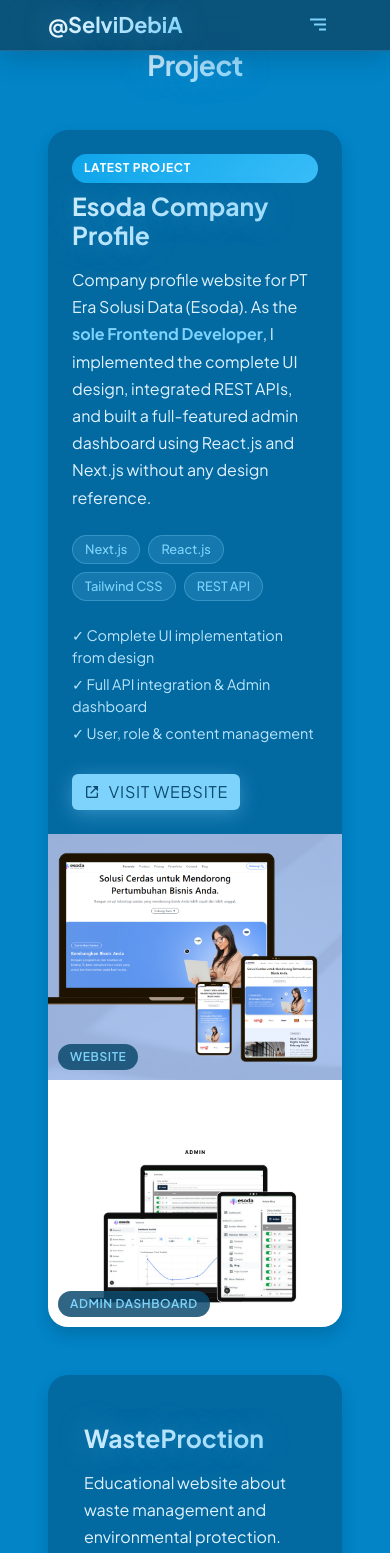
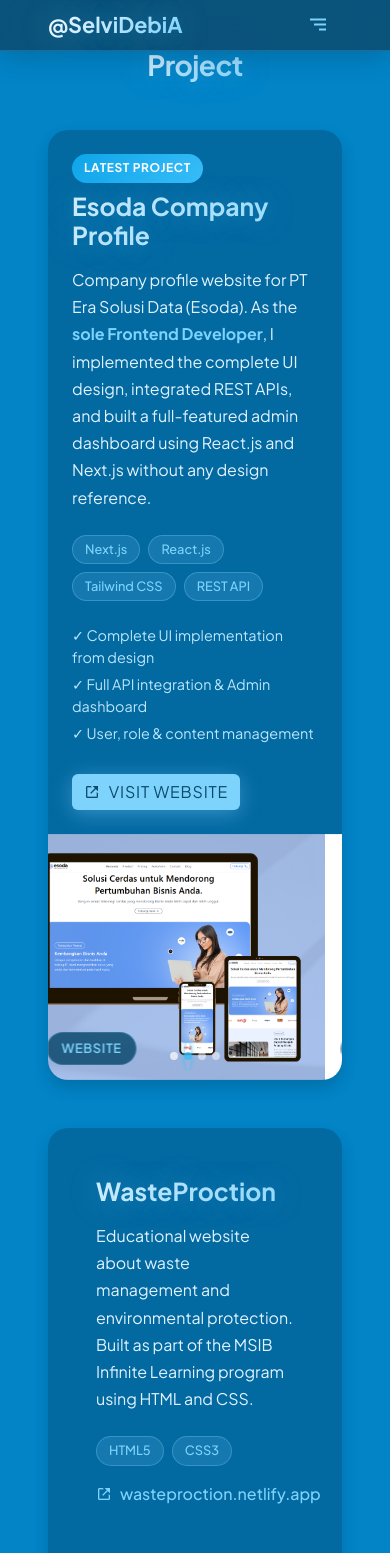
Before and after one commit to selvidebianita/Portofolio_Vue, a Vue app: page /project in a window 390 px wide. Shown: the top 1553 px of the page. Built offline with nearby package versions, Linux system fonts and the light colour scheme.

Commit message:
refactor project cards into data array and add bootstrap carousels for multiple images

```diff
--- a/src/components/Project/Project.vue
+++ b/src/components/Project/Project.vue
@@ -1,143 +1,127 @@
 <script setup>
+import { ref } from 'vue';
 
+const projects = ref([
+  {
+    title: 'Esoda Company Profile',
+    isFeatured: true,
+    badge: 'Latest Project',
+    description: 'Company profile website for PT Era Solusi Data (Esoda). As the <strong>sole Frontend Developer</strong>, I implemented the complete UI design, integrated REST APIs, and built a full-featured admin dashboard using React.js and Next.js without any design reference.',
+    techStack: ['Next.js', 'React.js', 'Tailwind CSS', 'REST API'],
+    highlights: [
+      'Complete UI implementation from design',
+      'Full API integration & Admin dashboard',
+      'User, role & content management'
+    ],
+    link: 'https://esoda.id',
+    images: [
+      { src: '/images/project/esoda.png', label: 'Website' },
+      { src: '/images/project/admin.png', label: 'Admin Dashboard' },
+      { src: '/images/project/esoda-home.png', label: 'Home Page' },
+      { src: '/images/project/esoda-dashboard.png', label: 'Dashboard Stats' }
+    ]
+  },
+  {
+    title: 'WasteProction',
+    isFeatured: false,
+    description: 'Educational website about waste management and environmental protection. Built as part of the MSIB Infinite Learning program using HTML and CSS.',
+    techStack: ['HTML5', 'CSS3'],
+    link: 'https://wasteproction.netlify.app/',
+    images: [
+      { src: '/images/project/WASTE.png', label: 'Landing Page' },
+      { src: '/images/project/wps.jpg', label: 'Content Interface' }
+    ]
+  },
+  {
+    title: 'DestinAsyik',
+    isFeatured: false,
+    description: 'Travel destination discovery website built as the final project for MSIB Infinite Learning program. Developed using React.js and Tailwind CSS with modern UI/UX design.',
+    techStack: ['React.js', 'Tailwind CSS'],
+    images: [
+      { src: '/images/project/dESTIN.png', label: 'Main Display' },
+      { src: '/images/project/ds.jpg', label: 'Destinations View' }
+    ]
+  },
+  {
+    title: 'School Website',
+    isFeatured: false,
+    description: 'Full-stack school website built as the final project for web programming course at Amikom Yogyakarta University. Includes student information, news, and gallery features.',
+    techStack: ['HTML', 'PHP', 'CSS', 'MySQL'],
+    images: [
+      { src: '/images/project/sk.jpg', label: 'School Portal' },
+      { src: '/images/project/dc.png', label: 'Database Design' }
+    ]
+  },
+  {
+    title: 'Auto Rent UI',
+    isFeatured: false,
+    description: 'Mobile application UI/UX design for car rental service. Created as the final assignment for Human-Computer Interaction (IMK) course using Figma.',
+    techStack: ['Figma', 'UI/UX Design'],
+    images: [
+      { src: '/images/project/au.jpg', label: 'Mobile Interface' }
+    ]
+  }
+]);
 </script>
 
 <template>
   <div class="row gx-5 justify-content-center">
     <div class="col-lg-11 col-xl-9 col-xxl-8">
 
-      <!-- Project Card - Esoda Company Profile (Featured Project) -->
-      <div class="card overflow-hidden shadow border-0 mb-5 featured-project">
+      <div v-for="(project, index) in projects" :key="index" :class="['card overflow-hidden shadow border-0 mb-5', project.isFeatured ? 'featured-project' : '']">
         <div class="card-body p-0">
           <div class="row g-0">
             <!-- Left: Content -->
-            <div class="col-lg-6 p-4 p-md-5 d-flex flex-column justify-content-center">
-              <span class="badge-new">Latest Project</span>
-              <h2 class="fw-bolder text-gradient mt-2 mb-3">Esoda Company Profile</h2>
-              <p class="project-desc">
-                Company profile website for PT Era Solusi Data (Esoda). As the <strong>sole Frontend Developer</strong>,
-                I implemented the complete UI design, integrated REST APIs, and built a full-featured admin dashboard
-                using React.js and Next.js without any design reference.
-              </p>
+            <div :class="[project.isFeatured ? 'col-lg-6 p-4 p-md-5 d-flex flex-column justify-content-center' : 'col-md-6 p-5 d-flex flex-column justify-content-center']">
+              <span v-if="project.badge" class="badge-new w-auto align-self-start">{{ project.badge }}</span>
+              <h2 :class="['fw-bolder text-gradient', project.badge ? 'mt-2 mb-3' : 'mb-3']">{{ project.title }}</h2>
+              <p class="project-desc" v-html="project.description"></p>
+
               <div class="tech-stack mb-3">
-                <span class="tech-badge">Next.js</span>
-                <span class="tech-badge">React.js</span>
-                <span class="tech-badge">Tailwind CSS</span>
-                <span class="tech-badge">REST API</span>
+                <span v-for="tech in project.techStack" :key="tech" class="tech-badge">{{ tech }}</span>
               </div>
-              <div class="project-highlights mb-4">
-                <div class="highlight-item">✓ Complete UI implementation from design</div>
-                <div class="highlight-item">✓ Full API integration & Admin dashboard</div>
-                <div class="highlight-item">✓ User, role & content management</div>
+
+              <div v-if="project.highlights" class="project-highlights mb-4">
+                <div v-for="highlight in project.highlights" :key="highlight" class="highlight-item">✓ {{ highlight }}</div>
               </div>
-              <div>
-                <a href="https://esoda.id" class="btn btn-primary" target="_blank">
-                  <i class='bx bx-link-external me-2'></i>Visit Website
+
+              <div v-if="project.link">
+                <a :href="project.link" :class="[project.isFeatured ? 'btn btn-primary' : 'project-link']" target="_blank">
+                  <i class='bx bx-link-external me-2'></i>{{ project.isFeatured ? 'Visit Website' : project.link.replace('https://', '').replace('/', '') }}
                 </a>
               </div>
             </div>
-            <!-- Right: Images (stacked) -->
-            <div class="col-lg-6">
-              <div class="project-images-stack">
-                <div class="project-image-item">
-                  <img src="/images/project/esoda.png" alt="Esoda Website" class="img-fluid" />
-                  <span class="image-label">Website</span>
+
+            <!-- Right: Image Slider -->
+            <div :class="[project.isFeatured ? 'col-lg-6' : 'col-md-6']">
+              <div :id="'carouselProject' + index" class="carousel slide h-100" data-bs-ride="carousel">
+                <div class="carousel-indicators" v-if="project.images.length > 1">
+                  <button v-for="(img, imgIndex) in project.images" :key="'ind-'+imgIndex" type="button" :data-bs-target="'#carouselProject' + index" :data-bs-slide-to="imgIndex" :class="{ active: imgIndex === 0 }" aria-current="true" :aria-label="'Slide ' + (imgIndex + 1)"></button>
                 </div>
-                <div class="project-image-item">
-                  <img src="/images/project/admin.png" alt="Esoda Admin Dashboard" class="img-fluid" />
-                  <span class="image-label">Admin Dashboard</span>
+
+                <div class="carousel-inner h-100">
+                  <div v-for="(image, imgIndex) in project.images" :key="'img-'+imgIndex" :class="['carousel-item h-100', { active: imgIndex === 0 }]">
+                    <div class="project-image-view h-100 w-100 position-relative">
+                      <img :src="image.src" :alt="image.label" class="img-fluid w-100 h-100 object-fit-cover" />
+                      <span v-if="project.isFeatured" class="image-label">{{ image.label }}</span>
+
+                      <!-- Overlay for non-featured projects to maintain styling -->
+                      <div v-if="!project.isFeatured" class="image-overlay"></div>
+                    </div>
+                  </div>
                 </div>
+
+                <button v-if="project.images.length > 1" class="carousel-control-prev" type="button" :data-bs-target="'#carouselProject' + index" data-bs-slide="prev">
+                  <span class="carousel-control-prev-icon shadow-sm rounded-circle p-3 bg-dark bg-opacity-50" aria-hidden="true"></span>
+                  <span class="visually-hidden">Previous</span>
+                </button>
+                <button v-if="project.images.length > 1" class="carousel-control-next" type="button" :data-bs-target="'#carouselProject' + index" data-bs-slide="next">
+                  <span class="carousel-control-next-icon shadow-sm rounded-circle p-3 bg-dark bg-opacity-50" aria-hidden="true"></span>
+                  <span class="visually-hidden">Next</span>
+                </button>
               </div>
             </div>
-          </div>
-        </div>
-      </div>
 
-      <!-- Project Card 1 - WasteProction -->
-      <div class="card overflow-hidden shadow border-0 mb-5">
-        <div class="card-body p-0">
-          <div class="row">
-            <div class="col-md-6 p-5">
-              <h2 class="fw-bolder text-gradient">WasteProction</h2>
-              <p class="project-desc">
-                Educational website about waste management and environmental protection.
-                Built as part of the MSIB Infinite Learning program using HTML and CSS.
-              </p>
-              <div class="tech-stack mb-3">
-                <span class="tech-badge">HTML5</span>
-                <span class="tech-badge">CSS3</span>
-              </div>
-              <a href="https://wasteproction.netlify.app/" class="project-link" target="_blank">
-                <i class='bx bx-link-external me-1'></i>wasteproction.netlify.app
-              </a>
-            </div>
-            <div class="col-md-6 project-image" style="background-image: url('/images/project/WASTE.png'); background-size: contain; background-repeat: no-repeat; background-position: center center;">
-            </div>
-          </div>
-        </div>
-      </div>
-
-      <!-- Project Card 2 - DestinAsyik -->
-      <div class="card overflow-hidden shadow border-0 mb-5">
-        <div class="card-body p-0">
-          <div class="row">
-            <div class="col-md-6 p-5">
-              <h2 class="fw-bolder text-gradient">DestinAsyik</h2>
-              <p class="project-desc">
-                Travel destination discovery website built as the final project for MSIB Infinite Learning program.
-                Developed using React.js and Tailwind CSS with modern UI/UX design.
-              </p>
-              <div class="tech-stack mb-3">
-                <span class="tech-badge">React.js</span>
-                <span class="tech-badge">Tailwind CSS</span>
-              </div>
-            </div>
-            <div class="col-md-6 project-image" style="background-image: url('/images/project/dESTIN.png'); background-size: contain; background-repeat: no-repeat; background-position: center center;">
-            </div>
-          </div>
-        </div>
-      </div>
-
-      <!-- Project Card 3 - School Website -->
-      <div class="card overflow-hidden shadow border-0 mb-5">
-        <div class="card-body p-0">
-          <div class="row">
-            <div class="col-md-6 p-5">
-              <h2 class="fw-bolder text-gradient">School Website</h2>
-              <p class="project-desc">
-                Full-stack school website built as the final project for web programming course at Amikom Yogyakarta University.
-                Includes student information, news, and gallery features.
-              </p>
-              <div class="tech-stack mb-3">
-                <span class="tech-badge">HTML</span>
-                <span class="tech-badge">PHP</span>
-                <span class="tech-badge">CSS</span>
-                <span class="tech-badge">MySQL</span>
-              </div>
-            </div>
-            <div class="col-md-6 project-image" style="background-image: url('/images/project/sk.jpg'); background-size: contain; background-repeat: no-repeat; background-position: center center;">
-            </div>
-          </div>
-        </div>
-      </div>
-
-      <!-- Project Card 4 - Auto Rent UI -->
-      <div class="card overflow-hidden shadow border-0 mb-5">
-        <div class="card-body p-0">
-          <div class="row">
-            <div class="col-md-6 p-5">
-              <h2 class="fw-bolder text-gradient">Auto Rent UI</h2>
-              <p class="project-desc">
-                Mobile application UI/UX design for car rental service.
-                Created as the final assignment for Human-Computer Interaction (IMK) course using Figma.
-              </p>
-              <div class="tech-stack mb-3">
-                <span class="tech-badge">Figma</span>
-                <span class="tech-badge">UI/UX Design</span>
-              </div>
-            </div>
-            <div class="col-md-6 project-image" style="background-image: url('/images/project/au.jpg'); background-size: contain; background-repeat: no-repeat; background-position: center center;">
-            </div>
           </div>
         </div>
       </div>
@@ -161,6 +145,7 @@
   font-weight: 700;
   text-transform: uppercase;
   letter-spacing: 0.05em;
+  display: inline-block;
 }
 
 .project-desc {
@@ -169,7 +154,7 @@
   margin-bottom: 1rem;
 }
 
-.project-desc strong {
+.project-desc :deep(strong) {
   color: #7dd3fc !important;
 }
 
@@ -204,6 +189,8 @@
   text-decoration: none;
   font-weight: 500;
   transition: all 0.3s ease;
+  display: inline-flex;
+  align-items: center;
 }
 
 .project-link:hover {
@@ -214,79 +201,36 @@
   color: #7dd3fc !important;
 }
 
-.project-image {
+.project-image-view {
   min-height: 300px;
+  background-color: #0c1524; /* Fallback background */
 }
 
-/* Stacked images layout */
-.project-images-stack {
-  display: flex;
-  flex-direction: column;
-  gap: 0;
-  height: 100%;
-}
-
-.project-image-item {
-  position: relative;
-  flex: 1;
-  overflow: hidden;
-}
-
-.project-image-item img {
+.image-overlay {
+  position: absolute;
+  top: 0;
+  left: 0;
   width: 100%;
   height: 100%;
-  object-fit: cover;
-  transition: transform 0.3s ease;
-}
-
-.project-image-item:hover img {
-  transform: scale(1.05);
+  background: linear-gradient(to right, rgba(15, 23, 42, 0.8) 0%, rgba(15, 23, 42, 0.2) 100%);
+  pointer-events: none;
 }
 
 .image-label {
   position: absolute;
-  bottom: 10px;
-  left: 10px;
+  bottom: 15px;
+  left: 15px;
   background: rgba(12, 74, 110, 0.85);
   color: #7dd3fc;
-  padding: 4px 12px;
+  padding: 6px 14px;
   border-radius: 20px;
-  font-size: 0.75rem;
+  font-size: 0.8rem;
   font-weight: 600;
   text-transform: uppercase;
   letter-spacing: 0.05em;
-}
-
-.project-image-side {
-  height: 100%;
-  overflow: hidden;
-}
-
-.project-image-side img {
-  width: 100%;
-  height: 100%;
-  object-fit: cover;
-  transition: transform 0.3s ease;
-}
-
-.project-image-side:hover img {
-  transform: scale(1.05);
-}
-
-.project-image-full {
-  border: none;
-  overflow: hidden;
-}
-
-.project-image-full img {
-  display: block;
-  width: 100%;
-  height: auto;
-  transition: transform 0.3s ease;
-}
-
-.project-image-full:hover img {
-  transform: scale(1.02);
+  z-index: 2;
+  backdrop-filter: blur(4px);
+  border: 1px solid rgba(125, 211, 252, 0.2);
 }
 
 .btn-primary {
@@ -298,27 +242,57 @@
   color: #0c4a6e !important;
 }
 
+/* Customizing Bootstrap Carousel */
+.carousel-indicators {
+  margin-bottom: 10px;
+}
+
+.carousel-indicators [data-bs-target] {
+  width: 8px;
+  height: 8px;
+  border-radius: 50%;
+  background-color: #fff;
+  opacity: 0.5;
+  transition: opacity 0.3s ease;
+}
+
+.carousel-indicators .active {
+  opacity: 1;
+  background-color: #38bdf8;
+  box-shadow: 0 0 5px rgba(56, 189, 248, 0.8);
+}
+
+.carousel-control-prev-icon,
+.carousel-control-next-icon {
+  background-size: 50%;
+}
+
+.carousel-control-prev,
+.carousel-control-next {
+  width: 10%;
+  opacity: 0;
+  transition: opacity 0.3s ease;
+}
+
+.carousel:hover .carousel-control-prev,
+.carousel:hover .carousel-control-next {
+  opacity: 0.8;
+}
+
+.carousel-control-prev:hover,
+.carousel-control-next:hover {
+  opacity: 1;
+}
+
 @media (max-width: 991px) {
-  .project-image-side {
+  .project-image-view {
     min-height: 250px;
-  }
-
-  .project-images-stack {
-    flex-direction: row;
-  }
-
-  .project-image-item {
-    min-height: 200px;
   }
 }
 
 @media (max-width: 767px) {
-  .project-image {
-    min-height: 200px;
-  }
-
-  .project-images-stack {
-    flex-direction: column;
+  .project-image-view {
+    min-height: 220px;
   }
 }
 </style>
```
